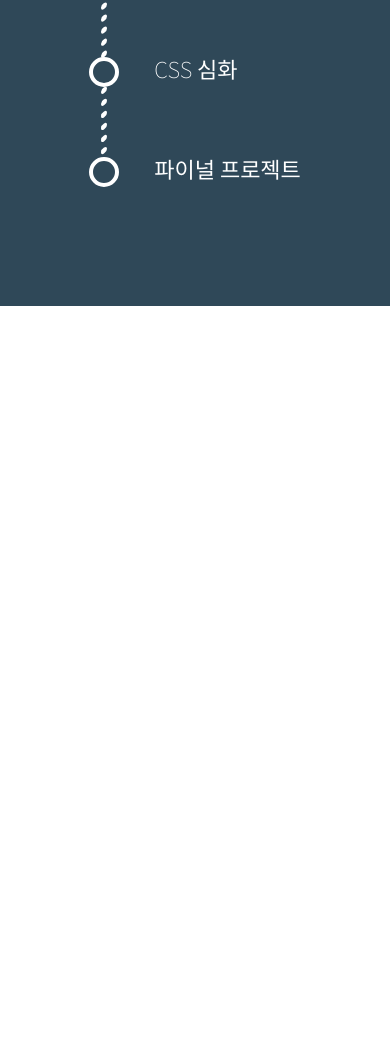
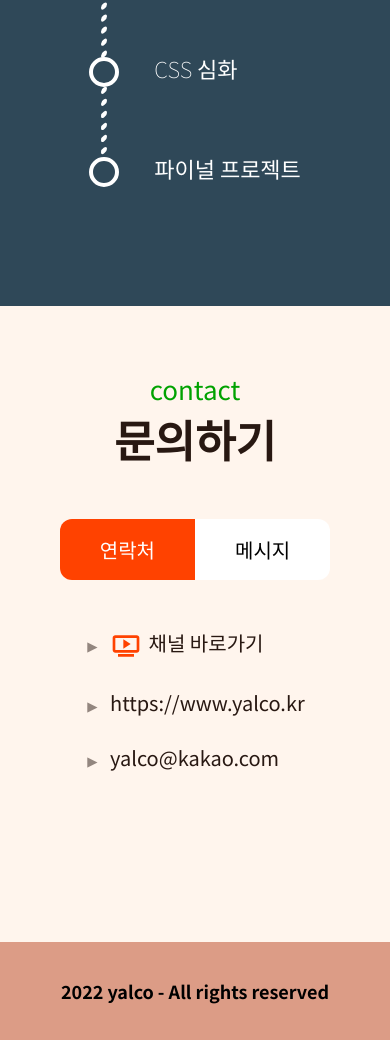
Before and after one commit to yongjinjung/yalco-html, a plain HTML site: page index.html in a window 390 px wide. Shown: the part 4477-5517 px from the top of the page. Before the commit the page ends 4783 px from the top, so only its background shows below. Drawn offline with Linux system fonts and the light colour scheme; a web font is replaced by a local one.

Commit message:
얄코 홈페이지

```diff
--- a/index.html
+++ b/index.html
@@ -195,6 +195,77 @@
         </ol>
       </div>
     </section>
+    <section id="contact" class="section">
+      <header class="section__header">
+        <strong class="section__tag">
+          contact
+        </strong>
+        <h1 class="section__title">
+          문의하기
+        </h1>
+      </header>
+      <div class="contact">
+        <div class="contact__tab">
+          <input name="contact" type="radio" id="ct_1" checked>
+          <label for="ct_1" class="sr-only">연락처</label>
+          <input name="contact" type="radio" id="ct_2">
+          <label for="ct_2" class="sr-only">메시지</label>
+          <div class="contact__slides">
+            <div class="contact__slide-con">
+              <div class="contact__slide">
+                <address>
+                  <table class="contact__contacts">
+                    <caption class="sr-only">연락처 목록</caption>
+                    <tr>
+                      <th>유튜브</th>
+                      <td>
+                        <a href="https://www.youtube.com/c/얄팍한코딩사전" target="_blank" alt="새 창에서 열기">
+                          <img src="./images/youtube.svg" alt="">
+                          채널 바로가기
+                        </a>
+                      </td>
+                    </tr>
+                    <tr>
+                      <th>웹사이트</th>
+                      <td>
+                        <a href="https://www.yalco.kr" target="_blank" alt="새 창에서 열기">
+                          https://www.yalco.kr
+                        </a>
+                      </td>
+                    </tr>
+                    <tr>
+                      <th>이메일</th>
+                      <td>
+                        <a href="mailto:yalco@kakao.com">
+                          yalco@kakao.com
+                        </a>
+                      </td>
+                    </tr>
+                  </table>
+                </address>
+              </div>
+              <div class="contact__slide">
+                <form action="#" method="get">
+                  <div class="contact__leave">
+                    <textarea name="message" placeholder="메시지를 입력하세요." required></textarea>
+                    <div>
+                      <input name="email" type="email" placeholder="메일주소를 입력하세요." required>
+                      <button type="submit">남기기</button>
+                    </div>
+                  </div>
+                </form>
+              </div>
+            </div>
+          </div>
+        </div>
+      </div>
+    </section>
   </main>
+  <footer>
+    <h1 class="sr-only">Copyright</h1>
+    <p>
+      2022 yalco - All rights reserved
+    </p>
+  </footer>
   </body>
 </html>
--- a/style.css
+++ b/style.css
@@ -39,7 +39,7 @@ body {
   font-family: "Noto Sans KR", sans-serif;
 
   /* 개발용 설정 */
-  min-height: 350vh;
+  min-height: 100vh;
 }
 
 h1,
--- a/styles/7-contact.css
+++ b/styles/7-contact.css
@@ -0,0 +1,206 @@
+#contact {
+  padding-left: 0;
+  padding-right: 0;
+  background-color: var(--color-light-bg);
+}
+.contact {
+  margin-top: 3em;
+}
+
+#contact {
+  grid-column: 1 / -1;
+}
+
+.contact__tab {
+  display: flex;
+  flex-wrap: wrap;
+  justify-content: center;
+  font-size: var(--font-size-larger);
+}
+
+/* 라디오 버튼 커스터마이즈 */
+input[type="radio"] {
+  all: unset;
+  display: inline-block;
+  padding: 0.8em 4em;
+  background-color: white;
+  cursor: pointer;
+}
+input[type="radio"]:checked {
+  color: white;
+  background-color: var(--color-main);
+}
+#ct_1 {
+  border-radius: 12px 0 0 12px;
+}
+#ct_1::after {
+  content: "연락처 보기";
+}
+#ct_2 {
+  border-radius: 0 12px 12px 0;
+}
+#ct_2::after {
+  content: "메시지 남기기";
+}
+
+.contact__slides {
+  margin: 1.6em 0;
+  width: 100vw;
+  overflow: hidden;
+}
+
+.contact__slide-con {
+  display: flex;
+  width: 200vw;
+  transition: margin-left 500ms;
+}
+
+.contact__slide {
+  width: 100vw;
+}
+
+#ct_1:checked ~ .contact__slides .contact__slide-con {
+  margin-left: 0;
+}
+#ct_2:checked ~ .contact__slides .contact__slide-con {
+  margin-left: -100vw;
+}
+
+.contact__contacts {
+  margin: 0 auto;
+  text-align: left;
+  color: var(--color-text);
+}
+
+.contact__contacts th {
+  padding-right: 3em;
+  font-size: 0.9em;
+  font-weight: bold;
+  text-align: right;
+  color: var(--color-dark);
+  border-right: 4px solid var(--color-light-bd);
+}
+
+.contact__contacts a:hover {
+  color: var(--color-emph);
+  text-decoration: underline;
+}
+
+.contact__contacts img {
+  margin-right: 0.1em;
+  width: 32px;
+  vertical-align: middle;
+}
+
+.contact__leave {
+  display: inline-flex;
+  margin-top: 1em;
+  gap: 8px;
+}
+
+.contact__leave textarea,
+.contact__leave input[type="email"] {
+  margin: 0;
+  font-size: var(--font-size-text);
+  border: 2px solid var(--color-light-bd);
+}
+
+.contact__leave textarea::placeholder,
+.contact__leave input[type="email"]::placeholder {
+  color: var(--color-lighter);
+}
+
+.contact__leave textarea:focus-visible,
+.contact__leave input[type="email"]:focus-visible {
+  border: 2px solid var(--color-sub);
+  outline: none;
+}
+
+.contact__leave div {
+  display: flex;
+  flex-direction: column;
+  gap: 8px;
+}
+.contact__leave textarea {
+  resize: none;
+  padding: 0.6em;
+}
+
+.contact__leave input[type="email"] {
+  padding: 0 0.6em;
+  height: 64px;
+  line-height: 64px;
+}
+
+.contact__leave button {
+  all: unset;
+  height: 64px;
+  line-height: 64px;
+  color: white;
+  background-color: var(--color-sub);
+  cursor: pointer;
+  transition: all 350ms;
+}
+
+.contact__leave button:hover {
+  opacity: 0.8;
+}
+
+.contact__leave button:focus-visible {
+  outline: 4px solid var(--color-sub);
+}
+
+@media (max-width: 768px) {
+  input[type="radio"] {
+    padding: 0.8em 2em;
+  }
+  #ct_1::after {
+    content: "연락처";
+  }
+  #ct_2::after {
+    content: "메시지";
+  }
+
+  .contact__contacts th {
+    position: absolute;
+    width: 1px;
+    height: 1px;
+    padding: 0;
+    margin: -1px;
+    overflow: hidden;
+    clip: rect(0, 0, 0, 0);
+    white-space: nowrap;
+    border-width: 0;
+  }
+  .contact__contacts tr > * {
+    padding: 0.6em;
+  }
+  .contact__contacts td::before {
+    content: "▶";
+    margin-right: 0.6em;
+    font-size: 0.67em;
+    opacity: 0.5;
+  }
+
+  .contact__leave {
+    flex-direction: column;
+  }
+  .contact__leave textarea,
+  .contact__leave input[type="email"] {
+    width: 80vw;
+  }
+}
+
+@media (min-width: 769px) {
+  #contact {
+    grid-column: 1 / -1;
+  }
+  .contact__contacts {
+    border-spacing: 3em 1em;
+  }
+
+  .contact__leave textarea,
+  .contact__leave input[type="email"] {
+    width: 360px;
+  }
+}
--- a/styles/8-footer.css
+++ b/styles/8-footer.css
@@ -0,0 +1,7 @@
+footer {
+  padding: 2em;
+  font-size: var(--font-size-text);
+  font-weight: bold;
+  text-align: center;
+  background-color: var(--color-lighter);
+}
```
